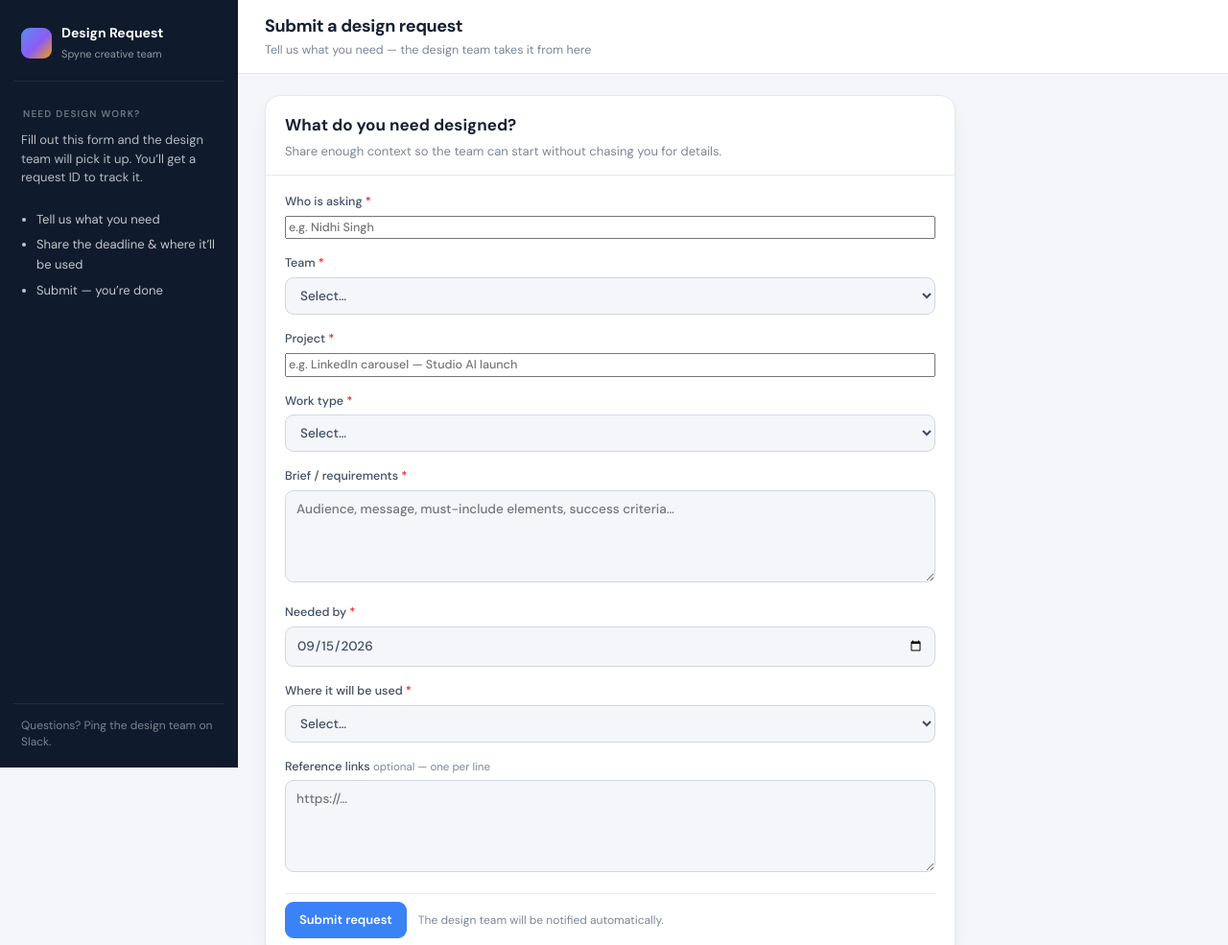
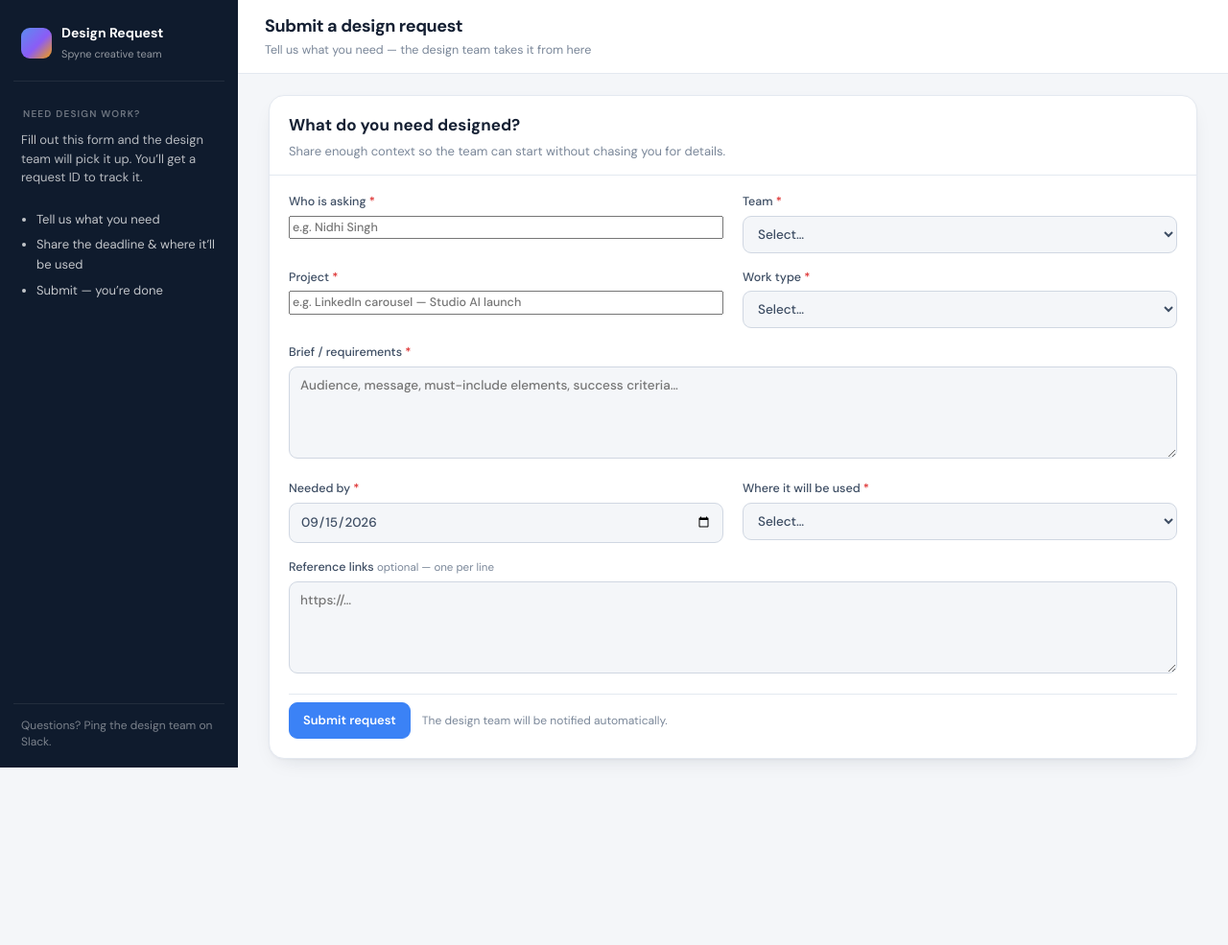
Before and after one commit to pmm-spyne/design-request-form, a website: page public/index.html in a window 1280 px wide. Shown: the top 985 px of the page at 96% size. After the commit the page ends 855 px from the top, so only its background shows below. Drawn offline with Linux system fonts and the light colour scheme.

Commit message:
Expand request form to full page width
Co-authored-by: Cursor <cursoragent@cursor.com>

```diff
--- a/public/styles.css
+++ b/public/styles.css
@@ -42,8 +42,23 @@ a{color:var(--accent)}
 .side-copy{font-size:13px;line-height:1.5;color:rgba(255,255,255,.7);padding:0 8px;margin:0 0 14px}
 .side-steps{margin:0;padding:0 8px 0 24px;color:rgba(255,255,255,.75);font-size:13px;line-height:1.6}
 .side-steps li{margin:6px 0}
-.form-wide{max-width:720px}
+.form-wide{max-width:none;width:100%}
 .app--form-only .main{min-width:0}
+.app--form-only .content{padding:22px 32px 64px;max-width:none}
+.app--form-only .panel-bd{
+  display:grid;
+  grid-template-columns:1fr 1fr;
+  gap:16px 20px;
+  align-items:start;
+}
+.app--form-only .panel-bd > .f:nth-child(5),
+.app--form-only .panel-bd > .f:nth-child(8),
+.app--form-only .panel-bd > .form-actions{
+  grid-column:1 / -1;
+}
+@media (max-width:900px){
+  .app--form-only .panel-bd{grid-template-columns:1fr}
+}
 .app--form-only .req-layout{display:block}
 .side-label{font-size:10px;font-weight:600;letter-spacing:.12em;text-transform:uppercase;color:rgba(255,255,255,.4);padding:12px 10px 6px}
 .nav-btn{display:flex;align-items:center;gap:10px;width:100%;text-align:left;border:0;background:transparent;color:rgba(255,255,255,.72);padding:10px 12px;border-radius:10px;font-weight:500;font-size:13.5px}
```
